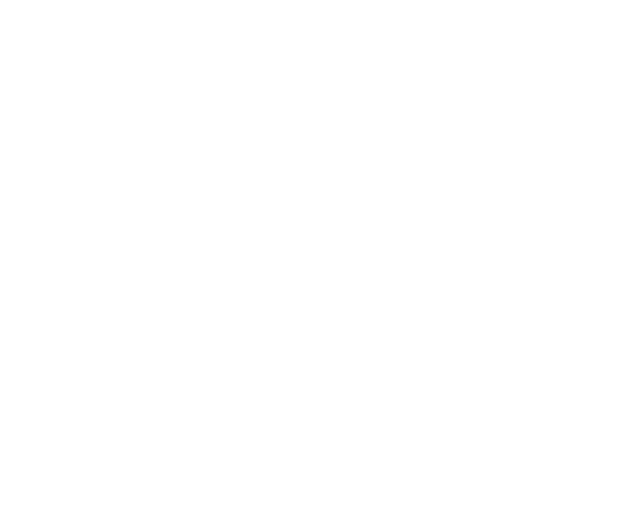
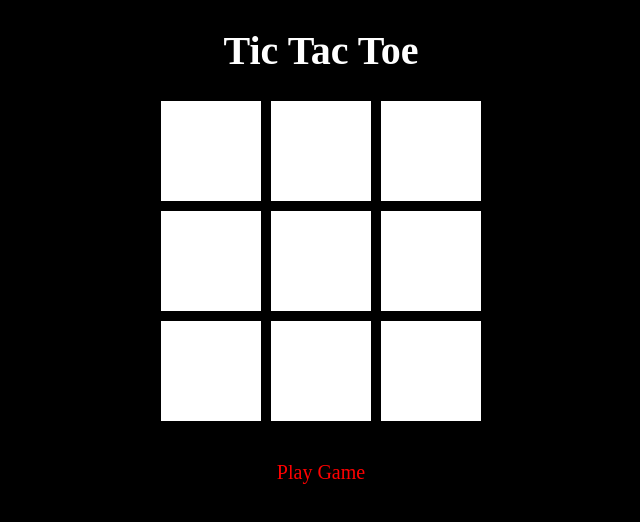
Before and after one commit to pophero110/Tic-tac-toe, a website: page src/index.html in a window 1280 px wide. Shown: the whole page, without its empty margins (319-959 px from the left). Drawn offline with Linux system fonts and the light colour scheme.

Commit message:
Build UI based on UI wireframe
1. Create board and cell elements
2. Create playGameButton element
3. Create message element
4. Create title element
5. Style above elements

```diff
--- a/src/index.html
+++ b/src/index.html
@@ -9,6 +9,20 @@
     <title>Document</title>
   </head>
   <body>
+    <h1 class="title">Tic Tac Toe</h1>
+    <div class="message"></div>
+    <div class="board">
+      <div class="board__cell" id="1"></div>
+      <div class="board__cell" id="2"></div>
+      <div class="board__cell" id="3"></div>
+      <div class="board__cell" id="4"></div>
+      <div class="board__cell" id="5"></div>
+      <div class="board__cell" id="6"></div>
+      <div class="board__cell" id="7"></div>
+      <div class="board__cell" id="8"></div>
+      <div class="board__cell" id="9"></div>
+    </div>
+    <div class="playGameButton">Play Game</div>
     <script src="../dist/main.js"></script>
   </body>
 </html>
--- a/src/style.scss
+++ b/src/style.scss
@@ -0,0 +1,44 @@
+:root {
+  // 1rem = 10px
+  font-size: 10px;
+}
+* {
+  box-sizing: border-box;
+  color: white;
+}
+
+body {
+  background-color: black;
+}
+.title {
+  text-align: center;
+  font-size: 4rem;
+}
+.playGameButton {
+  color: red;
+  margin: 3rem auto;
+  font-size: 2rem;
+  padding: 1rem;
+  cursor: pointer;
+  width: fit-content;
+  &:hover {
+    background-color: white;
+  }
+  &:active {
+    color: black;
+  }
+}
+
+.board {
+  display: grid;
+  grid-template-rows: repeat(3, 100px);
+  grid-template-columns: repeat(3, 100px);
+  grid-gap: 10px;
+  justify-content: center;
+  padding: 0 20%;
+  &__cell {
+    width: 100px;
+    height: 100px;
+    background-color: white;
+  }
+}
```
Also changed, not shown: dist/main.css, 1 other file.
